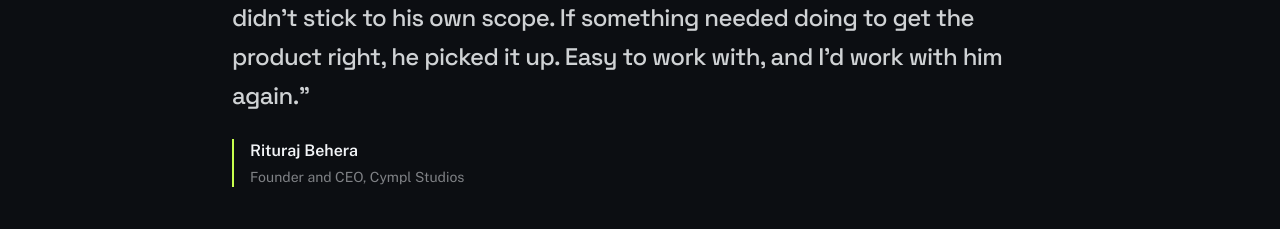
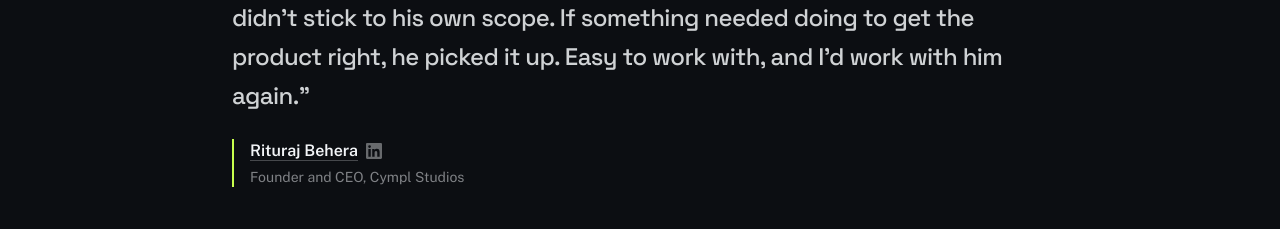
Before and after one commit to hrishikarora/hrishikarora.github.io, a Next.js app: page / in a window 1280 px wide. Shown: the part 2980-3209 px from the top of the page. Built offline with nearby package versions, Linux system fonts and the light colour scheme.

Commit message:
Make testimonial attribution visibly a link

```diff
--- a/app/page.tsx
+++ b/app/page.tsx
@@ -202,20 +202,26 @@ export default function HomePage() {
                 &ldquo;{t.quote}&rdquo;
               </blockquote>
               <figcaption className="flex flex-col gap-1 border-l-2 border-accent pl-4">
-                <span className="font-semibold">
                 {t.url ? (
                   <a
                     href={t.url}
                     target="_blank"
                     rel="noopener noreferrer"
-                      className="transition hover:text-accent-text"
+                    aria-label={`${t.name} on LinkedIn`}
+                    className="group flex w-fit items-center gap-2 font-semibold underline decoration-ink/25 underline-offset-4 transition hover:text-accent-text hover:decoration-accent"
                   >
                     {t.name}
+                    <svg
+                      viewBox="0 0 24 24"
+                      aria-hidden="true"
+                      className="h-4 w-4 shrink-0 fill-ink/40 transition group-hover:fill-accent-text"
+                    >
+                      <path d="M20.45 20.45h-3.56v-5.57c0-1.33-.03-3.04-1.85-3.04-1.86 0-2.14 1.45-2.14 2.94v5.67H9.35V9h3.41v1.56h.05a3.74 3.74 0 0 1 3.37-1.85c3.6 0 4.27 2.37 4.27 5.46v6.28ZM5.34 7.43a2.07 2.07 0 1 1 0-4.14 2.07 2.07 0 0 1 0 4.14ZM7.12 20.45H3.55V9h3.57v11.45ZM22.22 0H1.77C.79 0 0 .77 0 1.72v20.56C0 23.23.79 24 1.77 24h20.45c.98 0 1.78-.77 1.78-1.72V1.72C24 .77 23.2 0 22.22 0Z" />
+                    </svg>
                   </a>
                 ) : (
-                    t.name
+                  <span className="font-semibold">{t.name}</span>
                 )}
-                </span>
                 <span className="text-sm text-ink/50">{t.title}</span>
               </figcaption>
             </figure>
```
Lines whose indentation alone changed are shown as unchanged.
